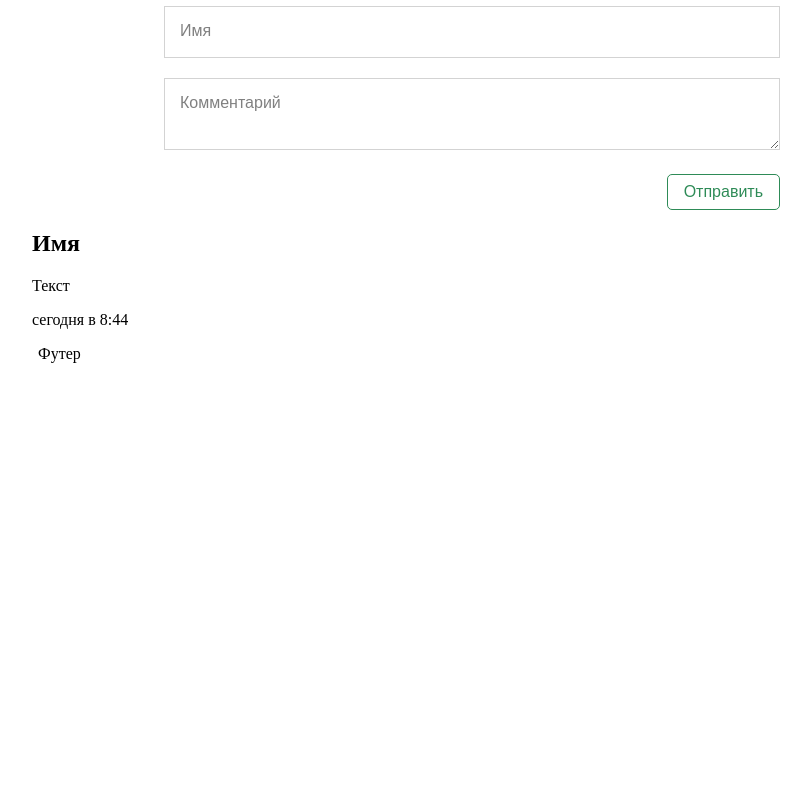
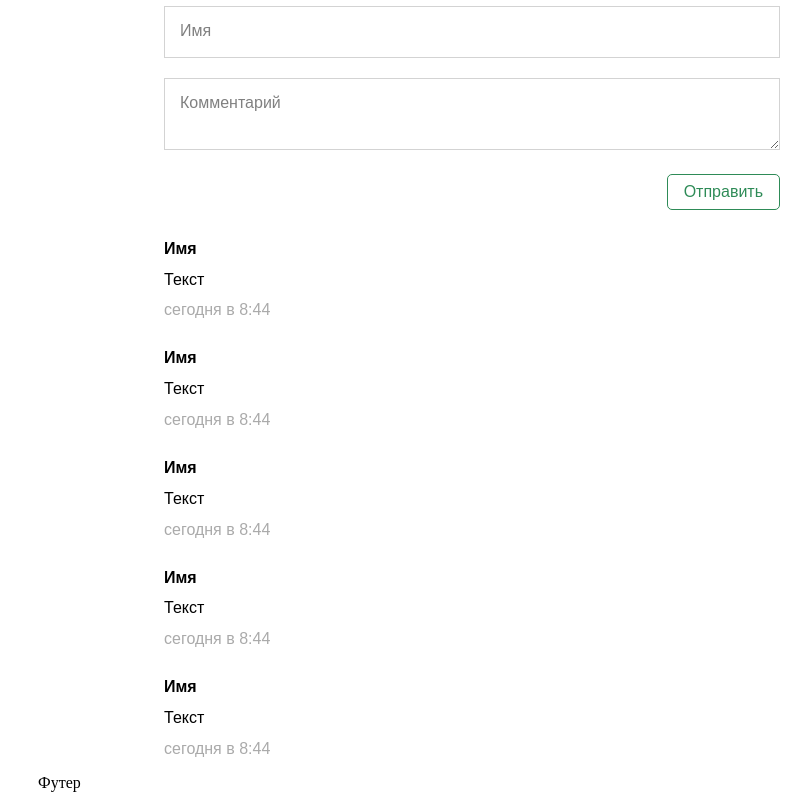
Before and after one commit to masterworgen/ekb_excursion, a Django app: page /feedback/ in a window 1280 px wide. Shown: the part 660-1468 px from the top of the page, without its empty margins (168-979 px from the left). Before the commit the page ends 1023 px from the top, so only its background shows below. Run offline with Django 3.2, Linux system fonts and the light colour scheme.

Commit message:
Стили для списка отзывов

```diff
--- a/static/css/styles.css
+++ b/static/css/styles.css
@@ -247,6 +247,11 @@
     margin: 0 auto;
 }
 
+.feedback__comments {
+    width: 70%;
+    margin: 0 auto;
+}
+
 .form__input {
     margin-top: 20px;
 }
@@ -295,6 +300,26 @@
     resize: vertical;
 }
 
+.comments__comment {
+    margin-top: 30px;
+}
+
+.comment {
+    font-family: sans-serif;
+}
+
+.comment__author {
+    font-weight: bold;
+}
+
+.comment__text {
+    margin: 0.8em 0;
+}
+
+.comment__date {
+    color: #aaa;
+}
+
 @media (max-width: 768px) {
     .header {
         display: block;
--- a/templates/feedback.html
+++ b/templates/feedback.html
@@ -11,9 +11,31 @@
         </div>
         <div class="form__button button">Отправить</div>
     </form>
-    <div>
-        <h2 class="">Имя</h2>
-        <p class="">Текст</p>
-        <span class="">сегодня в 8:44</span>
+    <div class="feedback__comments comments">
+        <div class="comments__comment comment">
+            <span class="comment__author">Имя</span>
+            <p class="comment__text">Текст</p>
+            <span class="comment__date">сегодня в 8:44</span>
+        </div>
+        <div class="comments__comment comment">
+            <span class="comment__author">Имя</span>
+            <p class="comment__text">Текст</p>
+            <span class="comment__date">сегодня в 8:44</span>
+        </div>
+        <div class="comments__comment comment">
+            <span class="comment__author">Имя</span>
+            <p class="comment__text">Текст</p>
+            <span class="comment__date">сегодня в 8:44</span>
+        </div>
+        <div class="comments__comment comment">
+            <span class="comment__author">Имя</span>
+            <p class="comment__text">Текст</p>
+            <span class="comment__date">сегодня в 8:44</span>
+        </div>
+        <div class="comments__comment comment">
+            <span class="comment__author">Имя</span>
+            <p class="comment__text">Текст</p>
+            <span class="comment__date">сегодня в 8:44</span>
+        </div>
     </div>
 </div>
```
